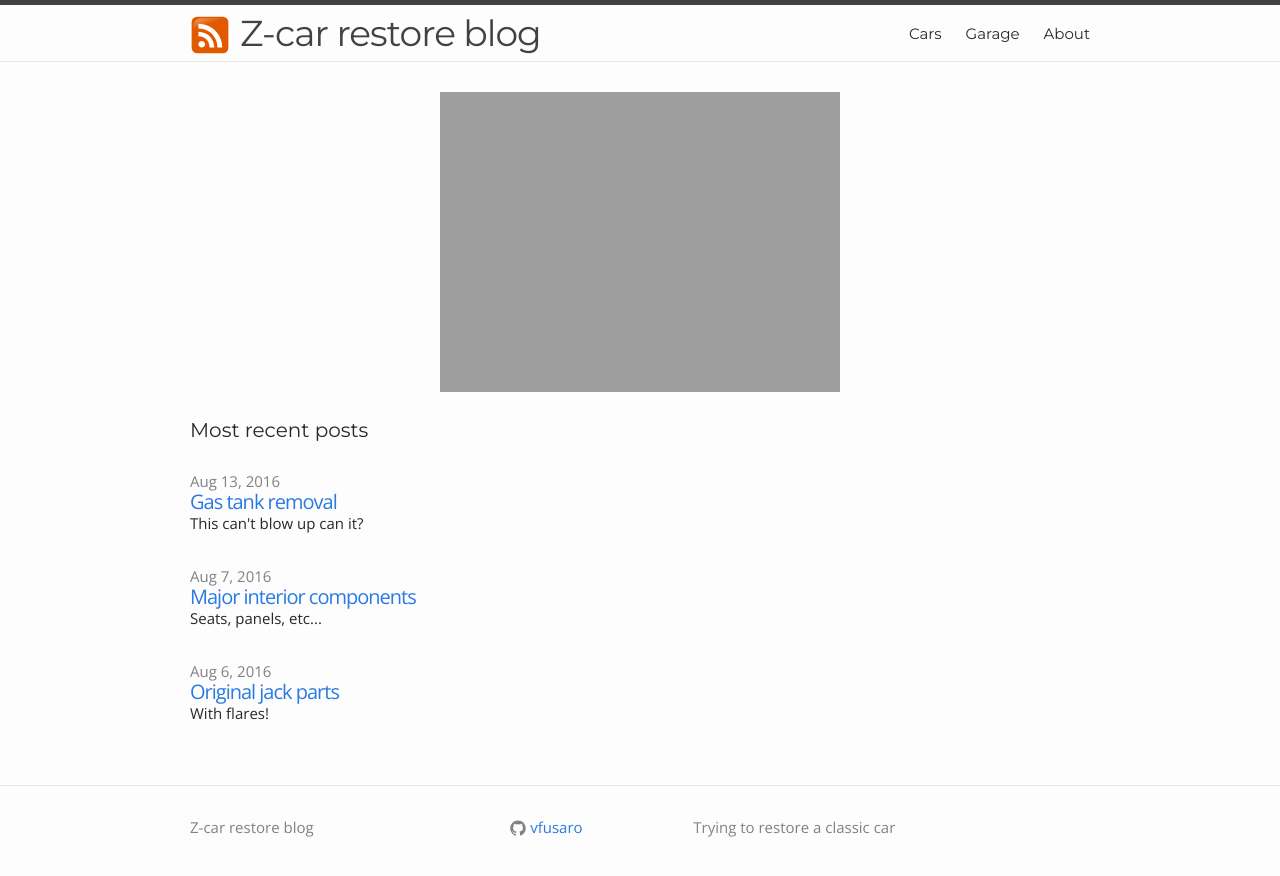
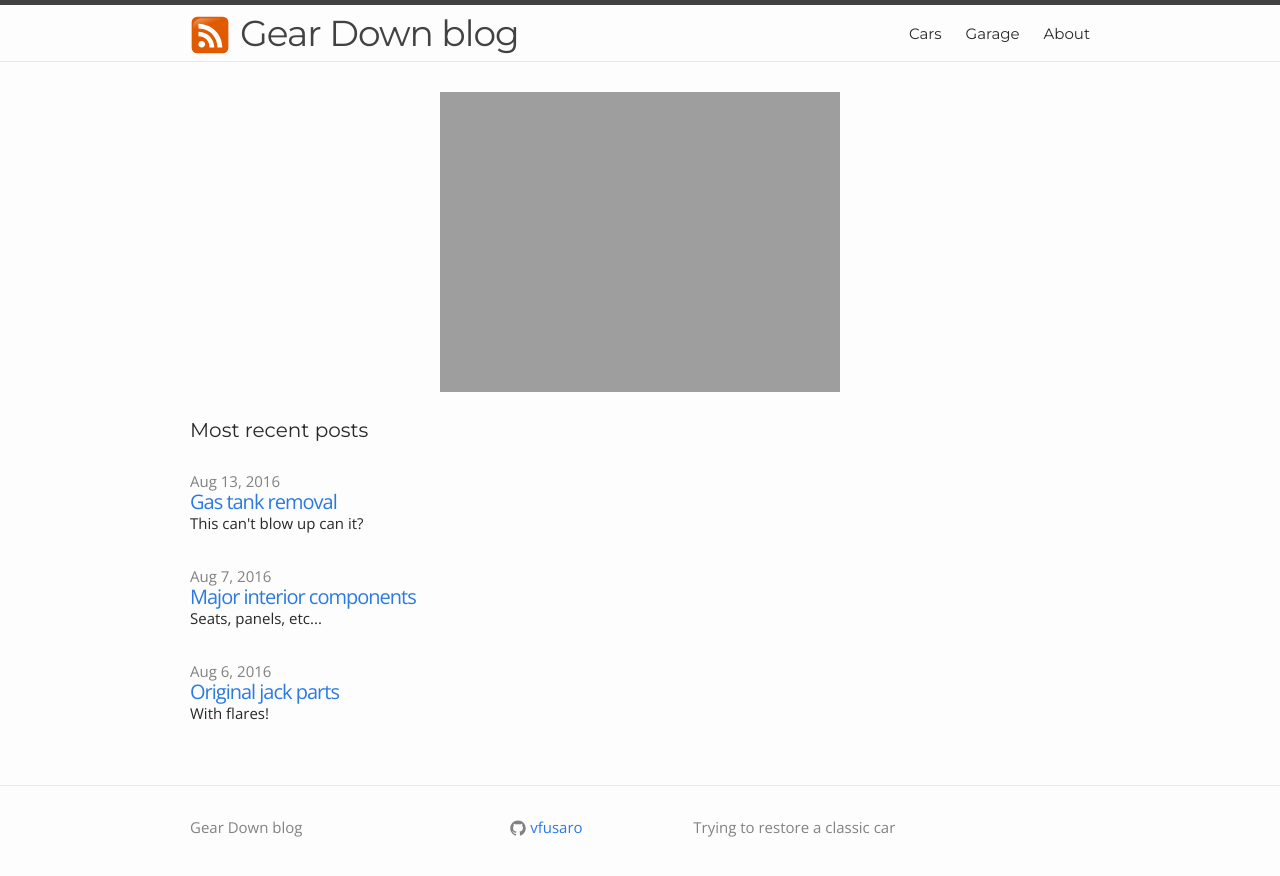
Before and after one commit to vfusaro/Datsun-240z, a Jekyll site: the page built from index.html, in a window 1280 px wide. Shown: the top 876 px of the page. Built offline with Jekyll 4.4.1, drawn with Linux system fonts in a browser that asks for light colours.

Commit message:
renamed the blog to gear down

```diff
--- a/_config.yml
+++ b/_config.yml
@@ -1,5 +1,5 @@
 # Site settings
-title: Z-car restore blog
+title: Gear Down blog
 email:
 description: Trying to restore a classic car
 baseurl: "" # the subpath of your site, e.g. /blog
```
